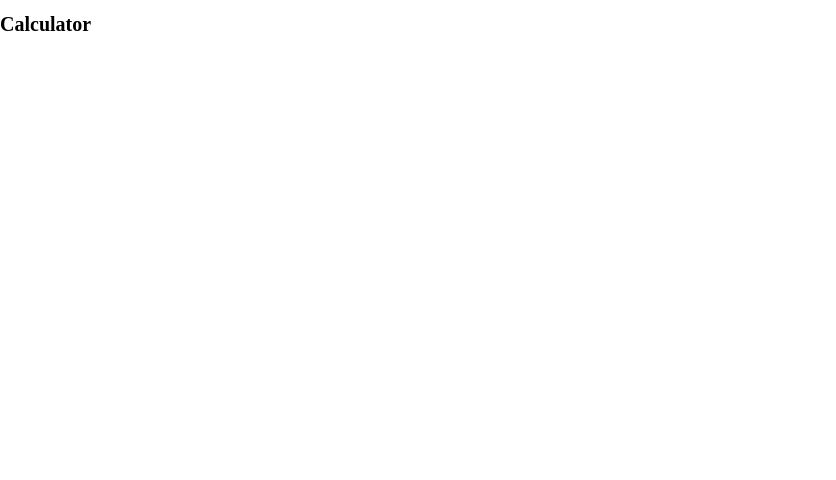
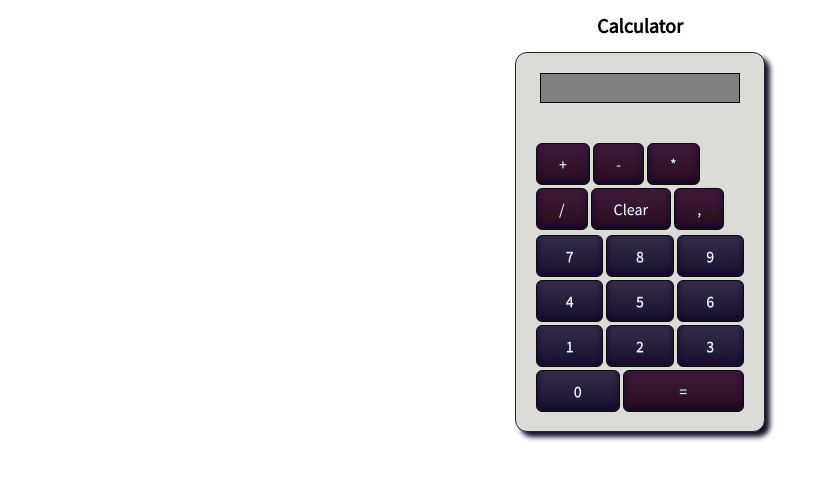
Before and after one commit to Kiwi-sia/calculator, a plain HTML site: page index.html in a window 1280 px wide. Shown: the whole page, without its empty margins (0-836 px from the left). Drawn offline with Linux system fonts and the light colour scheme.

Commit message:
Feat add basic outline

```diff
--- a/index.html
+++ b/index.html
@@ -2,11 +2,45 @@
 <html lang="en">
 	<head>
 		<meta charset="UTF-8" />
+		<link rel="preconnect" href="https://fonts.googleapis.com" />
+		<link rel="preconnect" href="https://fonts.gstatic.com" crossorigin />
+		<link
+			href="https://fonts.googleapis.com/css2?family=Open+Sans:wght@400;600;800&family=Source+Sans+Pro&display=swap"
+			rel="stylesheet"
+		/>
 		<link rel="stylesheet" href="style.css" />
 		<title>Calculator</title>
 	</head>
 	<body>
-		<h1>Calculator</h1>
+		<div class="container">
+			<h1>Calculator</h1>
+			<main id="calculator">
+				<div class="display"><div class="input"></div></div>
+				<div class="number-block">
+					<div class="operands">
+						<span class="button operand add">+</span>
+						<span class="button operand substract">-</span>
+						<span class="button operand multiply">*</span>
+						<span class="button operand divide">/</span>
+						<span class="button operand clear">Clear</span>
+						<span class="button operand comma">,</span>
+					</div>
+					<div class="digits">
+						<span class="button digit">7</span>
+						<span class="button digit">8</span>
+						<span class="button digit">9</span>
+						<span class="button digit">4</span>
+						<span class="button digit">5</span>
+						<span class="button digit">6</span>
+						<span class="button digit">1</span>
+						<span class="button digit">2</span>
+						<span class="button digit">3</span>
+						<span class="button digit">0</span>
+						<span class="button operand result">=</span>
+					</div>
+				</div>
+			</main>
+		</div>
 		<script src="script.js"></script>
 	</body>
 </html>
--- a/style.css
+++ b/style.css
@@ -8,4 +8,87 @@ html {
 body {
 	margin: 0;
 	padding: 0;
+	/* font-family: Courier New; */
+	font-family: "Open Sans", sans-serif;
+	font-family: "Source Sans Pro", sans-serif;
 }
+.container {
+	display: flex;
+	flex-direction: column;
+	align-items: center;
+	justify-content: flex-start;
+}
+
+#calculator {
+	display: flex;
+	background-color: rgb(219, 219, 215);
+	height: 380px;
+	width: 250px;
+	display: flex;
+	flex-direction: column;
+	align-items: center;
+	border: 1px solid rgb(36, 35, 35);
+	border-radius: 12px;
+	box-shadow: 5px 5px 5px rgb(24, 17, 46);
+}
+
+.input {
+	height: 30px;
+	width: 200px;
+	background-color: grey;
+	border: 1px solid black;
+	margin: 20px 10px;
+}
+
+.number-block {
+	display: flex;
+	flex-wrap: wrap;
+	align-items: center;
+	justify-content: stretch;
+	gap: 0.5rem;
+	margin: 20px;
+}
+
+/* //buttons// */
+
+.button {
+	color: #ffffff;
+	border: 1px solid #0b0e07;
+	border-radius: 6px;
+	display: inline-block;
+	box-shadow: inset 0px -3px 7px 0px #150730;
+	background: rgb(63, 26, 58);
+	background: linear-gradient(to bottom, rgb(63, 26, 58) 5%, rgb(41, 13, 29) 100%);
+	font-size: 16px;
+	padding: 10px 22px;
+	text-align: center;
+	text-shadow: 0px 1px 0px #263666;
+	box-shadow: inset -2px -2px -2px rgb(24, 17, 46);
+}
+.button:hover {
+	background: rgb(63, 26, 58);
+	background: linear-gradient(to bottom, rgb(41, 13, 29) 5%, rgb(63, 26, 58) 100%);
+}
+
+.digit {
+	flex: 1;
+	background: rgb(24, 17, 46);
+	background: linear-gradient(to bottom, rgb(51, 44, 73) 5%, rgb(24, 17, 46) 100%);
+	text-shadow: 0px 1px 0px #6e7ec0;
+}
+
+.digit:hover {
+	background: linear-gradient(to bottom, rgb(24, 17, 46) 5%, rgb(51, 44, 73) 100%);
+}
+.digits,
+.operands {
+	display: flex;
+	flex-direction: row;
+	flex-wrap: wrap;
+	gap: 0.3rem;
+	flex-grow: 1;
+}
+
+.result {
+	flex: 2;
+}
```
